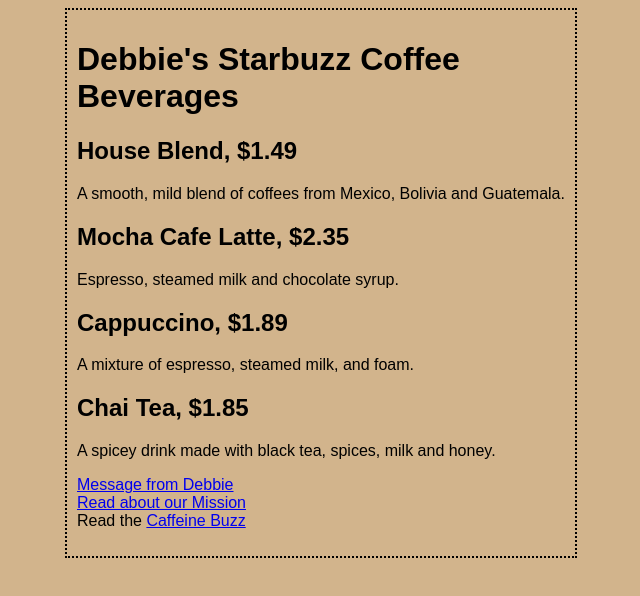
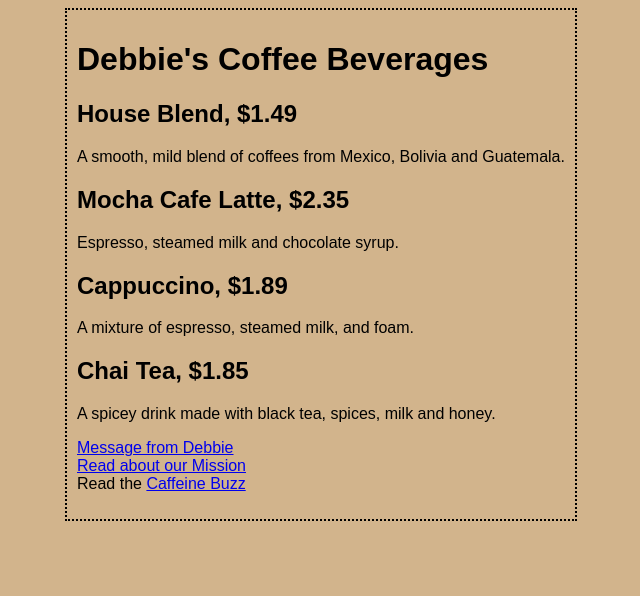
Before and after one commit to DebbieU/starbuzz, a plain HTML site: page index.html in a window 1280 px wide. Shown: the whole page, without its empty margins (319-959 px from the left). Drawn offline with Linux system fonts and the light colour scheme.

Commit message:
Update index.html

```diff
--- a/index.html
+++ b/index.html
@@ -19,7 +19,7 @@
 </head>
 
 <body>
-    <h1>Debbie's Starbuzz Coffee Beverages</h1>
+    <h1>Debbie's Coffee Beverages</h1>
     <h2>House Blend, $1.49</h2>
     <p>A smooth, mild blend of coffees from Mexico, Bolivia and Guatemala.</p>
 
```
